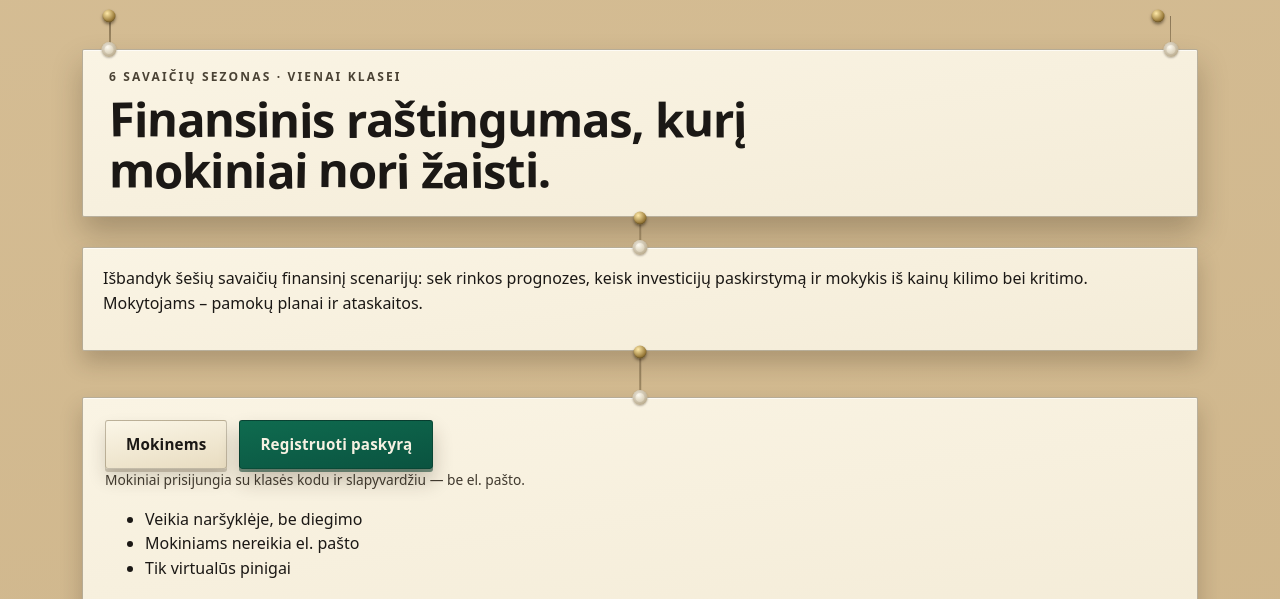
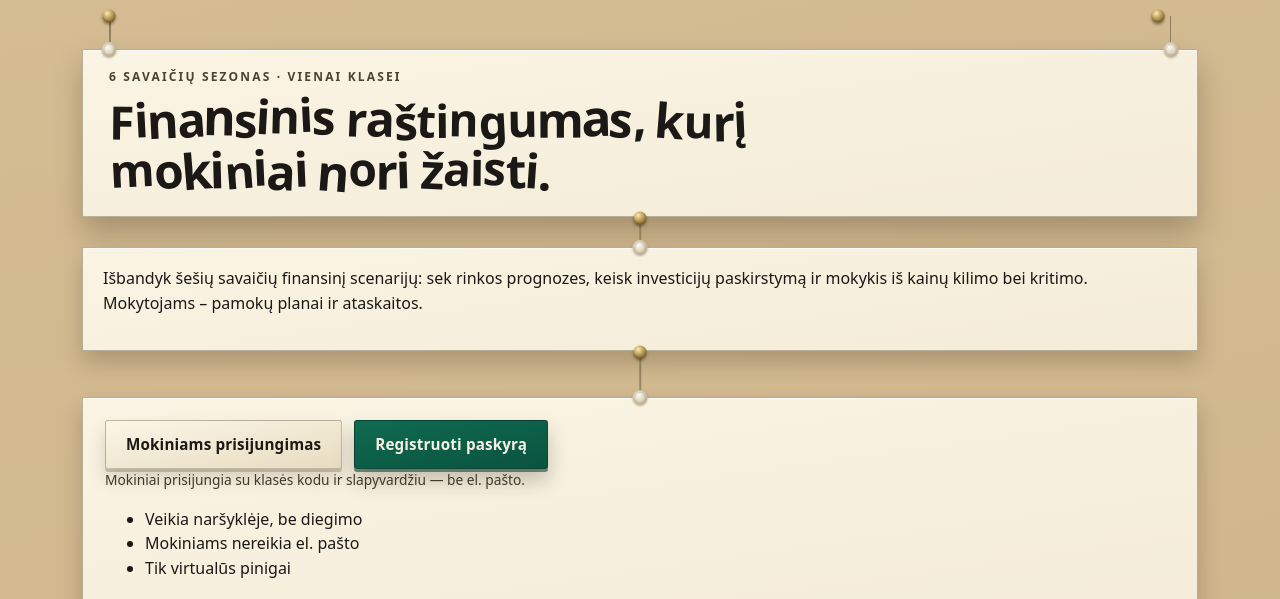
Before and after one commit to Ox380/Vemak, a website with bundled scripts: page app/public/index.html in a window 1280 px wide. Shown: the part 146-745 px from the top of the page. Built offline with nearby package versions, Linux system fonts and the light colour scheme.

Commit message:
Dizainas: stipresnes ranka surinktos raides, suvienodintas mokinio nuorodos pavadinimas

```diff
--- a/app/public/index.html
+++ b/app/public/index.html
@@ -161,8 +161,10 @@ a{color:var(--ink)}
   .tag{margin-bottom:34px}
 }
 /* ranka surinktos raidės */
-.sign-face h1 .w{display:inline-block;white-space:nowrap}
-.sign-face h1 .c{display:inline-block;transform:rotate(var(--r,0deg)) translateY(var(--y,0))}
+.sign-face h1 .w{display:inline-block;white-space:nowrap;
+  transform:rotate(var(--wr,0deg)) translateY(var(--wy,0))}
+.sign-face h1 .c{display:inline-block;
+  transform:rotate(var(--r,0deg)) translateY(var(--y,0)) scale(var(--s,1))}
 .sign-face b{display:block;font-size:.75rem;letter-spacing:.18em;font-weight:900;color:var(--ink-3);text-transform:uppercase}
 .sign-face h1{font-size:clamp(1.85rem,4.4vw,2.95rem);margin:8px 0 0;max-width:15em}
 /* raudonas rankos įrašas ties „dabar" */
@@ -375,7 +377,7 @@ footer .note{color:var(--ink-3);font-size:.85rem;margin:14px 0 0}
 
         <div class="tag lead" style="--drop:46px">
           <span class="peg-top"></span><span class="eye"></span>
-          <div class="row"><a class="btn alt" href="/play">Mokinems</a><a class="btn" href="/teacher?register=1">Registruoti paskyrą</a></div>
+          <div class="row"><a class="btn alt" href="/play">Mokiniams prisijungimas</a><a class="btn" href="/teacher?register=1">Registruoti paskyrą</a></div>
           <p class="muted" style="font-size:.86rem;margin:0 0 12px">Mokiniai prisijungia su klasės kodu ir slapyvardžiu — be el. pašto.</p>
           <ul class="trust">
             <li><i class="ck"></i>Veikia naršyklėje, be diegimo</li>
--- a/app/public/landing.js
+++ b/app/public/landing.js
@@ -223,12 +223,20 @@ function handSet(el) {
   const frag = document.createDocumentFragment();
   for (const word of text.split(' ')) {
     if (!word) { frag.appendChild(document.createTextNode(' ')); continue; }
-    const w = document.createElement('span'); w.className = 'w';
+    const w = document.createElement('span');
+    w.className = 'w';
+    // kiekvienas žodis šiek tiek pasuktas ir paslinktas
+    w.style.setProperty('--wr', (rnd() * 2.6 - 1.3).toFixed(2) + 'deg');
+    w.style.setProperty('--wy', (rnd() * 3.0 - 1.5).toFixed(2) + 'px');
+    w.style.marginRight = (rnd() * 2.2 - 0.6).toFixed(2) + 'px';
     for (const ch of word) {
-      const c = document.createElement('span'); c.className = 'c';
+      const c = document.createElement('span');
+      c.className = 'c';
       c.textContent = ch;
-      c.style.setProperty('--r', (rnd() * 2.4 - 1.2).toFixed(2) + 'deg');
-      c.style.setProperty('--y', (rnd() * 1.8 - 0.9).toFixed(2) + 'px');
+      // raidės posūkis, aukštis ir dydis – kaip rašant ranka
+      c.style.setProperty('--r', (rnd() * 9.0 - 4.5).toFixed(2) + 'deg');
+      c.style.setProperty('--y', (rnd() * 6.0 - 3.0).toFixed(2) + 'px');
+      c.style.setProperty('--s', (0.95 + rnd() * 0.11).toFixed(3));
       w.appendChild(c);
     }
     frag.appendChild(w); frag.appendChild(document.createTextNode(' '));
```
